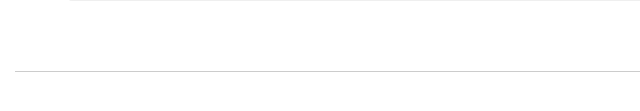
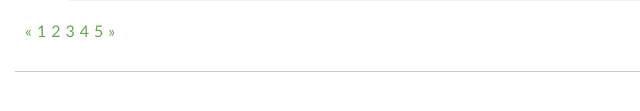
Before and after one commit to yuhruh/contact-manager, a website with bundled scripts: page public/index.html in a window 1280 px wide. Shown: the part 295-406 px from the top of the page, 0-640 px from the left. Built offline with nearby package versions, Linux system fonts and the light colour scheme; files whose address does not match are found by name.

Commit message:
add pagination feature, need to update

```diff
--- a/public/index.html
+++ b/public/index.html
@@ -32,6 +32,16 @@
 
     <section id="contacts"></section>
     <div id="not-found"></div>
+
+    <div class='pagination'>
+      <a href="#">&laquo;</a>
+      <a href="#">1</a>
+      <a href="#">2</a>
+      <a href="#">3</a>
+      <a href="#">4</a>
+      <a href="#">5</a>
+      <a href="#">&raquo;</a>
+    </div>
 
   </main>
 
--- a/public/stylesheets/contactManager.css
+++ b/public/stylesheets/contactManager.css
@@ -90,3 +90,18 @@ p {
   padding: 6px 8px;
   margin: auto;
 }
+
+/*pagination links*/
+.pagination a {
+  color: #6AA84F;
+  float: left;
+  text-decoration: none;
+  transition: : background-color .3s;
+}
+
+.pagination a.active {
+  background-color: #FFE4C4;
+  color: white;
+}
+
+.pagination a:hover:not(.active) {background-color: #DCDCDC;}
```
